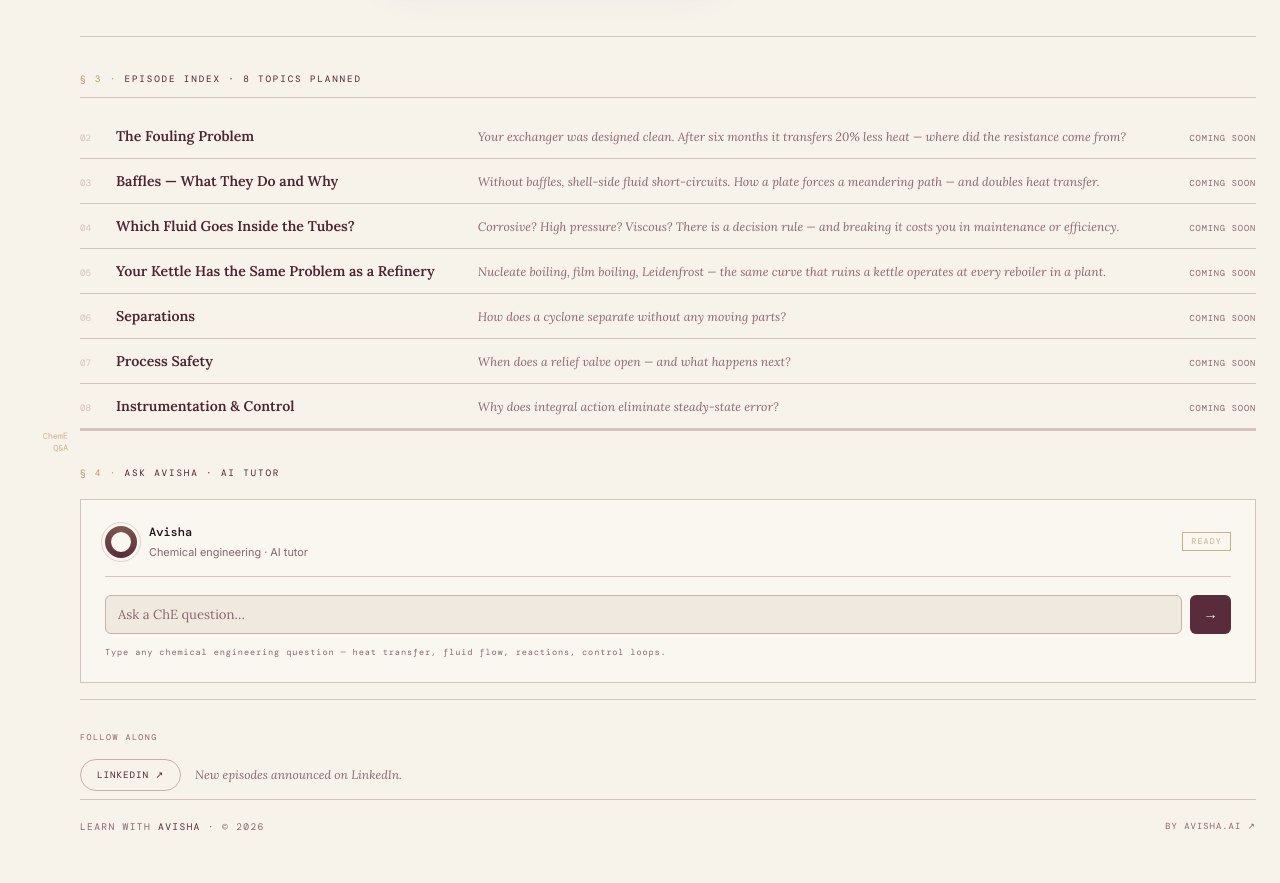
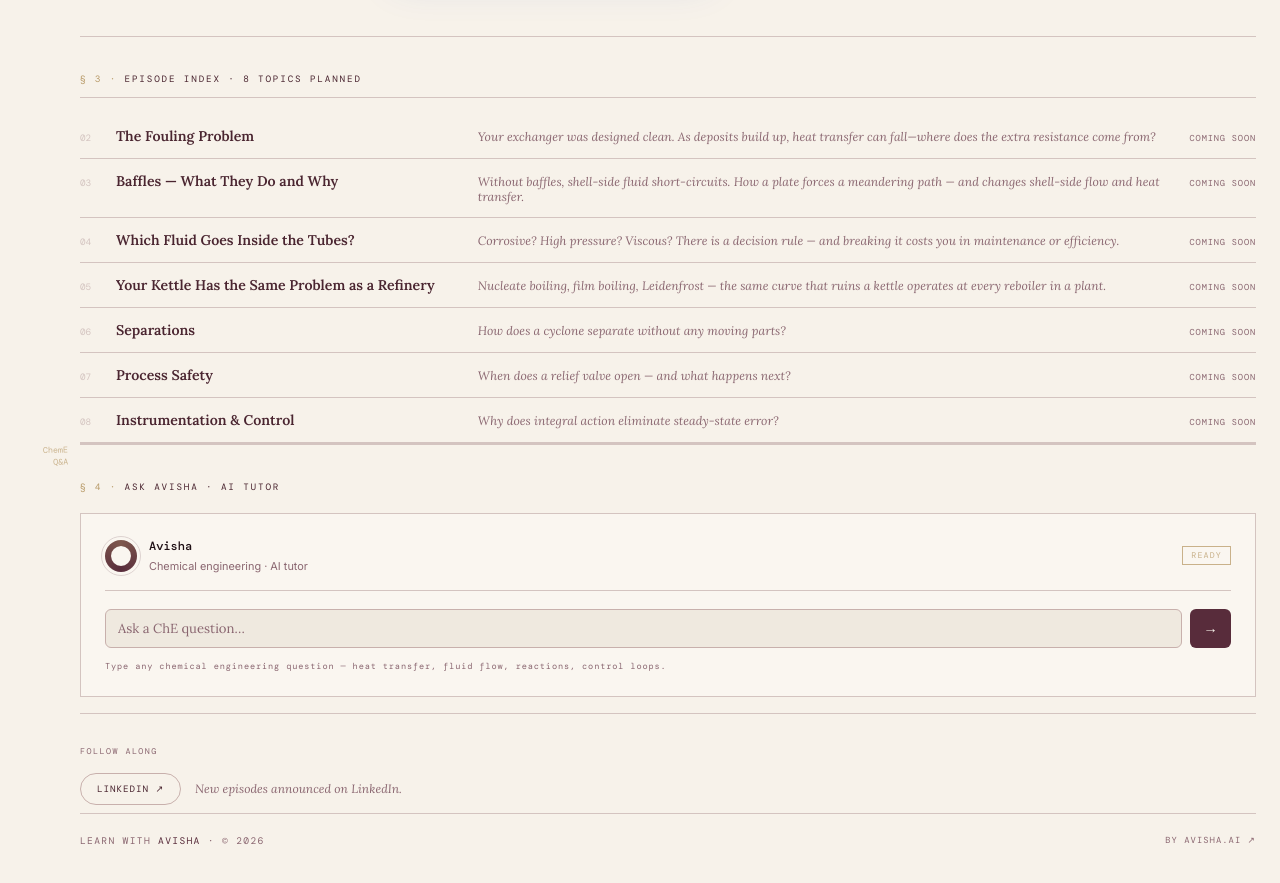
Before and after one commit to avisha-ai/learnwithavisha, a website: page site/public/index.html in a window 1280 px wide. Shown: the part 1463-2346 px from the top of the page. Drawn offline with nearby package versions, Linux system fonts and the light colour scheme.

Commit message:
Site: soften fouling and baffle teaser claims
Co-Authored-By: Claude Opus 5.5 <noreply@anthropic.com>

```diff
--- a/site/public/index.html
+++ b/site/public/index.html
@@ -629,13 +629,13 @@ h3.feat-q{font-weight:400}
       <div class="cs-row">
         <span class="cs-num">02</span>
         <span class="cs-name">The Fouling Problem</span>
-        <span class="cs-teaser">Your exchanger was designed clean. After six months it transfers 20% less heat — where did the resistance come from?</span>
+        <span class="cs-teaser">Your exchanger was designed clean. As deposits build up, heat transfer can fall—where does the extra resistance come from?</span>
         <span class="cs-label">COMING SOON</span>
       </div>
       <div class="cs-row">
         <span class="cs-num">03</span>
         <span class="cs-name">Baffles — What They Do and Why</span>
-        <span class="cs-teaser">Without baffles, shell-side fluid short-circuits. How a plate forces a meandering path — and doubles heat transfer.</span>
+        <span class="cs-teaser">Without baffles, shell-side fluid short-circuits. How a plate forces a meandering path — and changes shell-side flow and heat transfer.</span>
         <span class="cs-label">COMING SOON</span>
       </div>
       <div class="cs-row">
```
